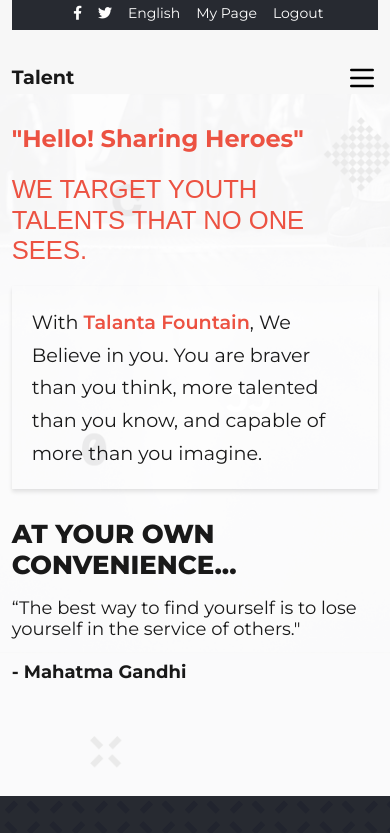
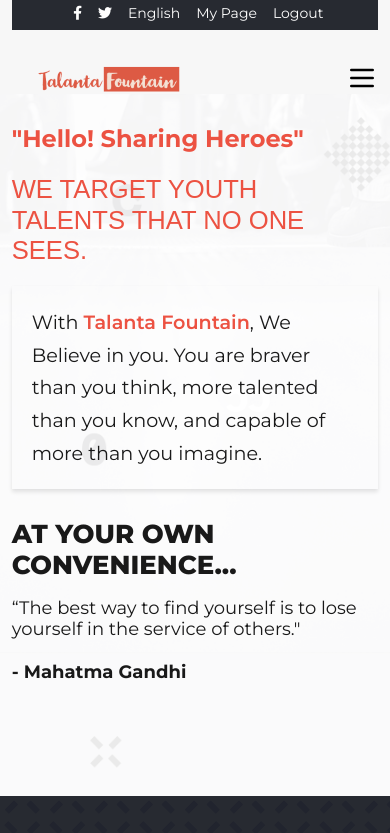
Before and after one commit to Carshy/Talanta-Fountain, a website: page index.html in a window 390 px wide. Shown: the top 833 px of the page. Drawn offline with nearby package versions, Linux system fonts and the light colour scheme; a web font is replaced by a local one.

Commit message:
Add logo

```diff
--- a/index.html
+++ b/index.html
@@ -31,7 +31,7 @@
 
   <nav>
     <div class="container nav__container">
-      <a href="index.html"><h4>Talent</h4></a>
+      <a href="index.html"><img class="app__logo" src="./templates/images/talanta-logo.png" alt="logo"></a>
       <ul class="nav__menu">
         <li><a href="index.html">Home</a></li>
         <li><a href="about.html">About</a></li>
--- a/templates/style.css
+++ b/templates/style.css
@@ -143,6 +143,10 @@
 
 .nav__container button {
   display: none;
+}
+
+.app__logo {
+  width: 14rem;
 }
 
 .nav__menu {
@@ -531,6 +535,10 @@
     display: none;
   }
 
+  .app__logo {
+    width: 12rem;
+  }
+
   .nav__menu {
     position: fixed;
     top: 5rem;
```
Also changed, not shown: templates/images/talanta-logo.png (added).
